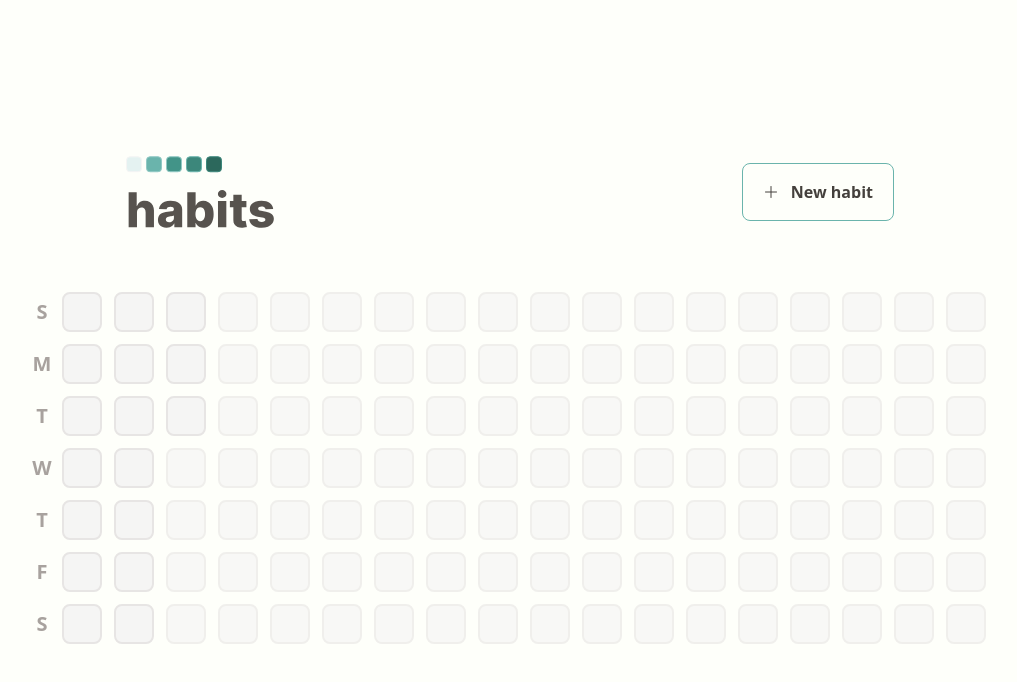
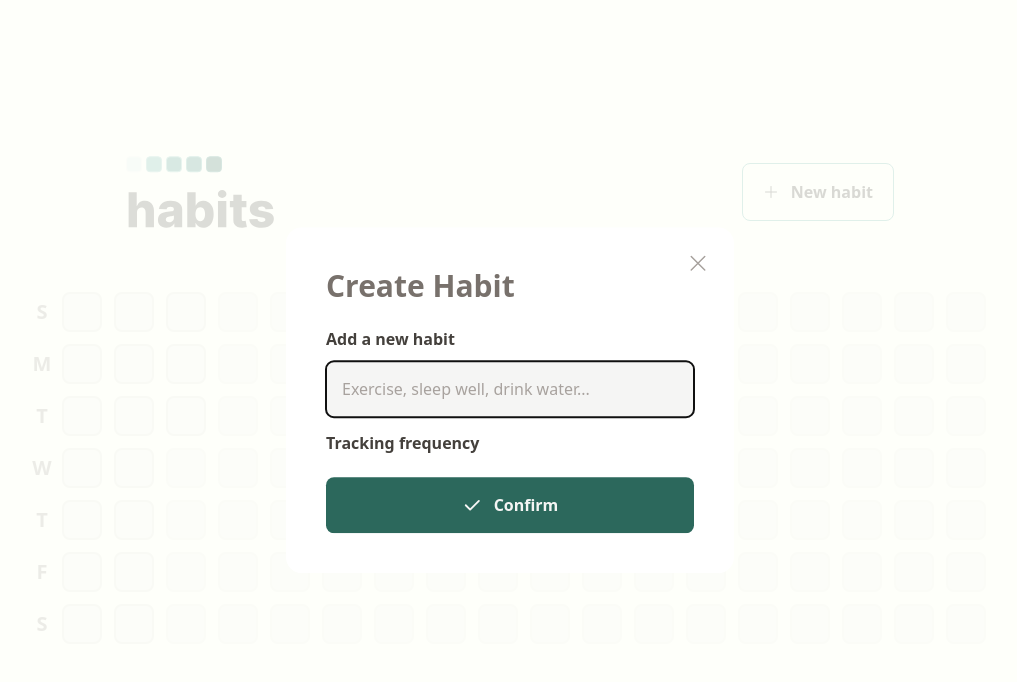
Before and after one commit to conniepaula/habit-tracker, a React (Vite) app in the folder web/: page / in a window 1280 px wide. Both pictures are taken after a click on the button "New habit". Shown: the top 682 px of the page, without its empty margins (130-1147 px from the left). Built offline with nearby package versions, Linux system fonts and the light colour scheme.

Commit message:
Add habit creation modal

```diff
--- a/web/package.json
+++ b/web/package.json
@@ -9,6 +9,7 @@
     "preview": "vite preview"
   },
   "dependencies": {
+    "@radix-ui/react-dialog": "^1.0.2",
     "dayjs": "^1.11.7",
     "phosphor-react": "^1.4.1",
     "react": "^18.2.0",
--- /dev/null
+++ b/web/src/components/HabitForm.tsx
@@ -0,0 +1,31 @@
+import { Check } from "phosphor-react";
+import React from "react";
+
+function HabitForm() {
+  return (
+    <form className="w-full flex flex-col mt-6">
+      <label htmlFor="habit" className="font-semibold leading-tight">
+        Add a new habit
+      </label>
+      <input
+        type="text"
+        id="title"
+        placeholder="Exercise, sleep well, drink water..."
+        className="p-4 rounded-lg mt-3 bg-stone-100 placeholder:text-stone-400"
+        autoFocus
+      />
+      <label htmlFor="" className="font-semibold leading-tight mt-4">
+        Tracking frequency
+      </label>
+      <button
+        type="submit"
+        className="mt-6 rounded-lg p-4 flex items-center justify-center gap-3 font-semibold bg-brand-800 hover:bg-brand-600 text-stone-100"
+      >
+        <Check size={20} weight="bold" />
+        Confirm
+      </button>
+    </form>
+  );
+}
+
+export default HabitForm;
--- a/web/src/components/Header.tsx
+++ b/web/src/components/Header.tsx
@@ -1,17 +1,34 @@
 import logo from "../assets/logo.svg";
-import { Plus } from "phosphor-react";
+import { Plus, X } from "phosphor-react";
+import * as Dialog from "@radix-ui/react-dialog";
+import HabitForm from "./HabitForm";
 
 function Header() {
   return (
     <header className="w-full max-w-3xl mx-auto flex justify-between items-center">
       <img src={logo} alt="habits-logo-image" />
-      <button
-        type="button"
-        className="border border-brand-400 font-semibold rounded-lg px-5 py-4 flex gap-3 items-center hover:border-brand-200 "
-      >
-        <Plus />
-        New habit
-      </button>
+
+      <Dialog.Root>
+        <Dialog.Trigger
+          type="button"
+          className="border border-brand-400 font-semibold rounded-lg px-5 py-4 flex gap-3 items-center hover:border-brand-200 "
+        >
+          <Plus />
+          New habit
+        </Dialog.Trigger>
+        <Dialog.Portal>
+          <Dialog.Overlay className="w-screen h-screen bg-background/80 fixed inset-0" />
+          <Dialog.Content className="absolute p-10 bg-white rounded-2xl w-full max-w-md top-1/2 left-1/2 -translate-x-1/2 -translate-y-1/2">
+            <Dialog.Close className="absolute right-6 top-6 text-stone-400 hover:text-stone-200">
+              <X size={24} aria-label="Close" />
+            </Dialog.Close>
+            <Dialog.Title className="text-3xl leading-tight text-stone-500 font-extrabold">
+              Create Habit
+            </Dialog.Title>
+            <HabitForm />
+          </Dialog.Content>
+        </Dialog.Portal>
+      </Dialog.Root>
     </header>
   );
 }
--- a/web/tailwind.config.cjs
+++ b/web/tailwind.config.cjs
@@ -13,7 +13,7 @@ module.exports = {
           500: "#429488",
           600: "#3C877B",
           700: "#34776B",
-          800: "2C685C",
+          800: "#2C685C",
           900: "#1E4C41",
         },
       },
```
Also changed, not shown: 1 other file (tests, documents, lock files or other folders).
